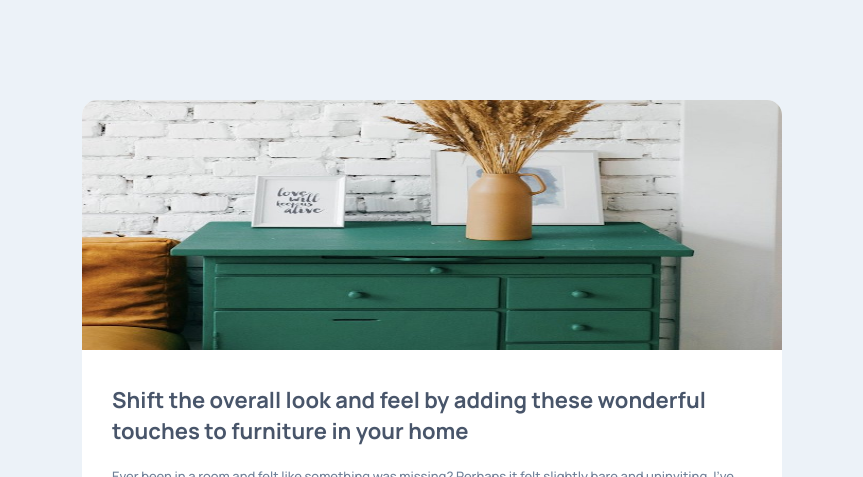
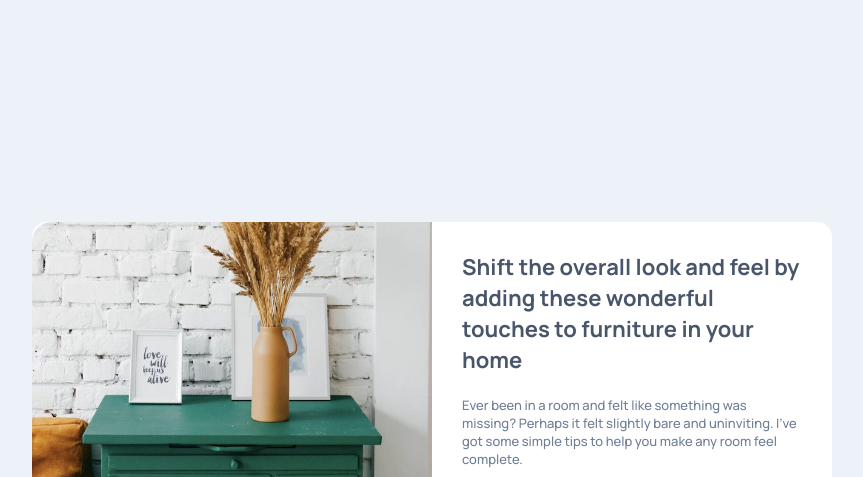
Before and after one commit to PedroHSN/article-preview-component-master, a plain HTML site: page index.html in a window 1280 px wide. Shown: the top 477 px of the page, without its empty margins (208-1071 px from the left). Drawn offline with Linux system fonts and the light colour scheme.

Commit message:
media query

```diff
--- a/style.css
+++ b/style.css
@@ -126,10 +126,45 @@ p {
 .container .avatar .avatar-img #share {
     cursor: pointer;
 }
+@media (min-width: 768px) {
+    .container {
+        display: grid;
+        grid-template-columns: repeat(2, 1fr);
+    }
+
+    .container .main-image img {
+        border-radius: 20px 0 0 20px;
+        width: 850px;
+        height: 100%;
+
+    }
+
+    .container .avatar .open-share {
+        left: 40%;
+        bottom:  50px;
+        width:300px;
+        border-radius: 20px;
+    }
+
+    .null {
+        display: none;
+    }
+
+    .container .avatar .open-share.clicked {
+        height: 60px;
+      }
+}
 
 @media (min-width: 992px) {
+    body{
+        display: flex;
+        flex-direction: column;
+        align-items: center;
+        justify-content: center;
+        min-height: 100vh;
+    }
     .container {
-        max-width: 700px;
+        max-width: 800px;
         margin: auto;
     }
 }
```
